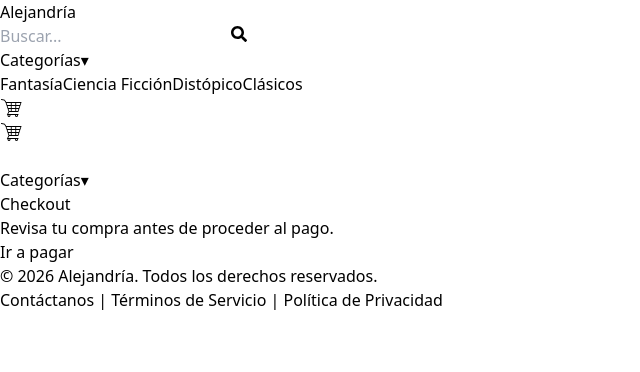
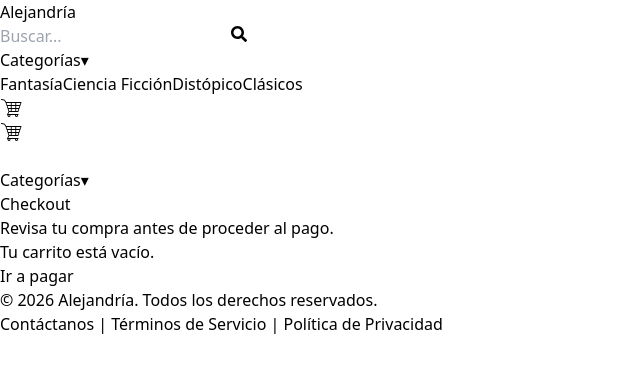
Before and after one commit to TheFenix98/bookstore-react, a React (Vite) app: page /checkout in a window 1280 px wide. Shown: the top 372 px of the page, without its empty margins (0-640 px from the left). Built offline with nearby package versions, Linux system fonts and the light colour scheme.

Commit message:
fixed footer

```diff
--- a/src/App.jsx
+++ b/src/App.jsx
@@ -18,9 +18,12 @@ function App() {
   return (
     <CartProvider>
       <BrowserRouter>
-      <Toaster position="bottom-right" richColors  duration={3000}/>
-        <div className="min-h-screen bg-gray-900 text-white">
+        <Toaster position="bottom-right" richColors duration={3000} />
+
+        <div className="min-h-screen flex flex-col bg-gray-900 text-white">
           <Navbar />
+
+          <main className="flex-1">
             <Routes>
               <Route path="/" element={<Home />} />
               <Route path="/book/:id" element={<BookDetail />} />
@@ -29,12 +32,14 @@ function App() {
               <Route path="/cart" element={<Cart />} />
               <Route path="/checkout" element={<Checkout />} />
             </Routes>
+          </main>
+
+          <ScrollTop />
           <Footer />
-        <ScrollTop />
         </div>
       </BrowserRouter>
     </CartProvider>
-  )
+  );
 }
 
 export default App
--- a/src/pages/Cart.jsx
+++ b/src/pages/Cart.jsx
@@ -1,6 +1,7 @@
 import { useContext } from "react";
 import { CartContext } from "../context/CartContext";
 import { FaTrashAlt } from "react-icons/fa";
+import { Link } from "react-router-dom";
 
 const Cart = () => {
   const { cartItems, removeFromCart, increaseQuantity, decreaseQuantity, clearCart } = useContext(CartContext);
@@ -73,15 +74,19 @@ const Cart = () => {
           <div className="flex  sm:flex-row  items-center gap-4 bg-gray-800 p-4 rounded-lg shadow-lg mt-6">
             <h2 className="text-xl md:text-2xl font-semibold">Total =</h2>
             <p className="text-blue-400 font-bold text-xl md:text-2xl">
-              ${cartItems.reduce((total, item) =>
-                total + item.precio * (item.quantity || 1), 0).toLocaleString()}
+              ${cartItems.reduce(
+                    (total, item) =>
+                      total + item.precio * (item.quantity || 1),
+                    0
+                  )
+                  .toLocaleString()}
             </p>
           </div>
 
           <div className="flex justify-center mt-6">
-            <button className="w-full sm:w-auto px-6 py-3 bg-green-500 text-white rounded-lg hover:bg-green-600 transition">
+            <Link to="/checkout" className="w-full text-center sm:w-auto px-6 py-3 bg-green-500 text-white rounded-lg hover:bg-green-600 transition">
               Finalizar Compra
-            </button>
+            </Link>
           </div>
         </div>
       )}
--- a/src/pages/Checkout.jsx
+++ b/src/pages/Checkout.jsx
@@ -1,15 +1,35 @@
-import useState from 'react'
+import { useContext } from "react";
+import { CartContext } from "../context/CartContext";
 
 const Checkout = () => {
+  const { cartItems } = useContext(CartContext);
+
   return (
     <div className="p-8 text-white">
-        <h1 className="text-3xl font-bold mb-4">Checkout</h1>
-        <p className="text-lg mb-4">Revisa tu compra antes de proceder al pago.</p>
-        <button className="bg-blue-500 hover:bg-blue-700 text-white font-bold py-2 px-4 rounded">
-          Ir a pagar
-        </button>
+      <h1 className="text-3xl font-bold mb-4">Checkout</h1>
+      <p className="text-lg mb-4">
+        Revisa tu compra antes de proceder al pago.
+      </p>
+
+      <div>
+        {cartItems.length === 0 ? (
+          <p className="text-gray-400">Tu carrito está vacío.</p>
+        ) : (
+          <ul>
+            {cartItems.map((item) => (
+              <li key={item.id} className="mb-2">
+                {item.titulo} - {item.quantity} x ${item.precio}
+              </li>
+            ))}
+          </ul>
+        )}
+      </div>
+
+      <button className="bg-blue-500 hover:bg-blue-700 text-white font-bold py-2 px-4 rounded">
+        Ir a pagar
+      </button>
     </div>
-  )
-}
+  );
+};
 
-export default Checkout
+export default Checkout;
```
Lines whose indentation alone changed are shown as unchanged.
